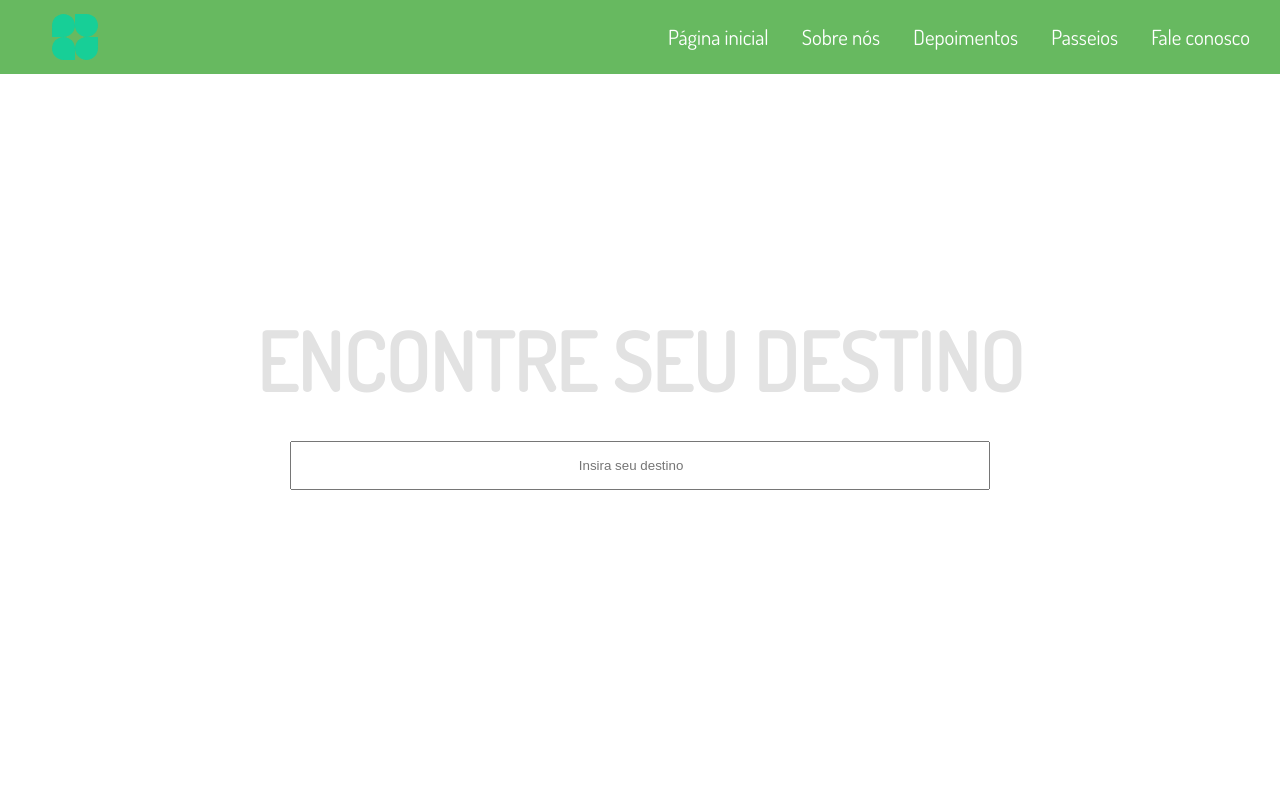
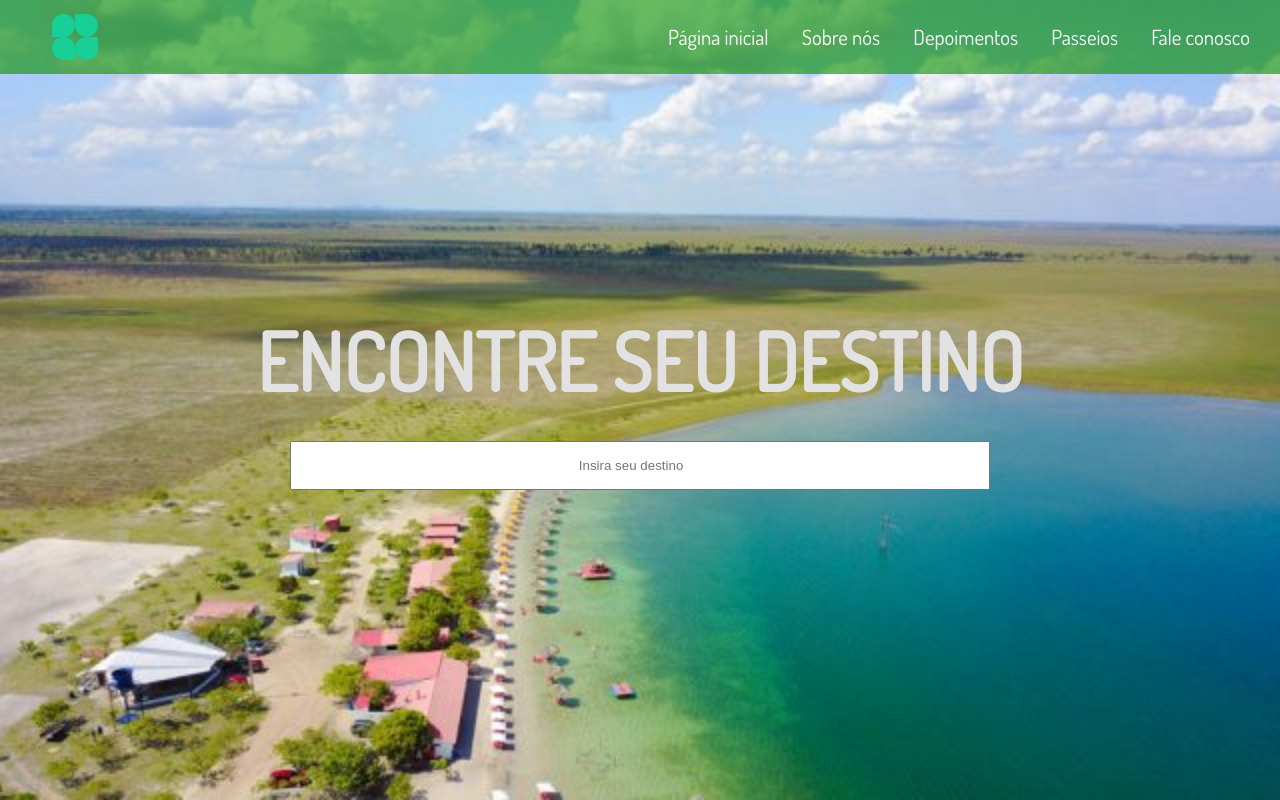
Before and after one commit to YanGomes010/TurismoRoraima, a plain HTML site: page index.html in a window 1280 px wide. Drawn offline with Linux system fonts and the light colour scheme; the site is published under a folder, as on GitHub Pages, so addresses that start at the root find nothing.

Commit message:
corrigindo erros

```diff
--- a/index.html
+++ b/index.html
@@ -6,7 +6,6 @@
     <meta http-equiv="X-UA-Compatible" content="IE=edge">
     <meta name="viewport" content="width=device-width, initial-scale=1.0">
     <link rel="stylesheet" href="./styles/index.css">
-    <link rel="shortcut icon" href="./images/logoipsum-logo-15.svg" type="image/x-icon">
     <link rel="preconnect" href="https://fonts.googleapis.com">
     <link rel="preconnect" href="https://fonts.gstatic.com" crossorigin>
     <link href="https://fonts.googleapis.com/css2?family=Dosis&display=swap" rel="stylesheet">
--- a/styles/index.css
+++ b/styles/index.css
@@ -147,7 +147,7 @@
 /* MAIN */
 
 #sectionMain {
-    background-image: url(/images/robertinho.jpg);
+    background-image: url(../images/robertinho.jpg);
     background-size: cover;
     background-repeat: no-repeat;
     width: 100%;
```
